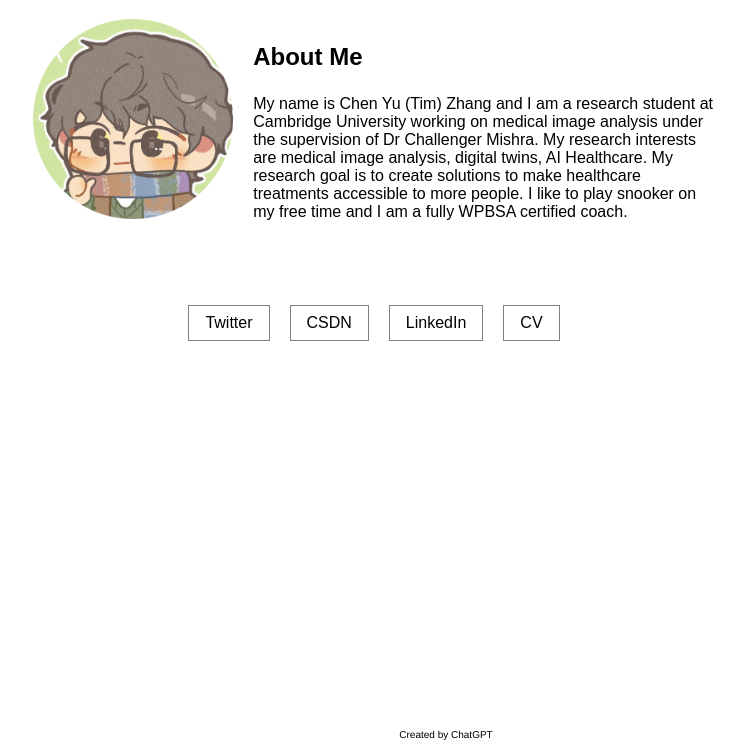
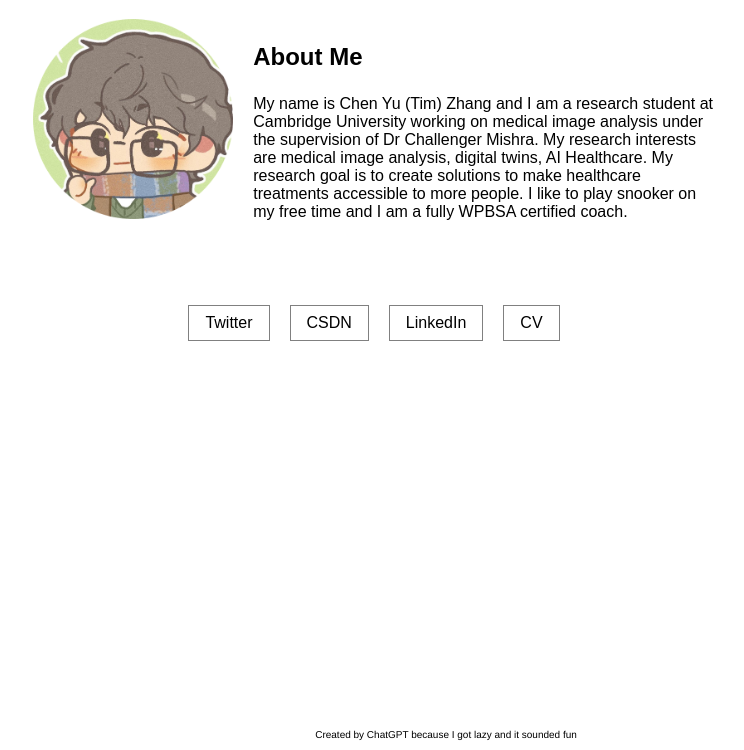
Before and after one commit to TimChenyu/TimChenyu.github.io, a plain HTML site: page index.html in a window 1280 px wide. Shown: the part 50-800 px from the top of the page, without its empty margins (266-1010 px from the left). Drawn offline with Linux system fonts and the light colour scheme; a web font is replaced by a local one.

Commit message:
Update index.html

```diff
--- a/index.html
+++ b/index.html
@@ -335,7 +335,7 @@
       });
     });
   </script>
-  <footer style="text-align: center; font-size: 10px; position: fixed; bottom: 0; width: 100%; padding-bottom: 10px;">Created by ChatGPT</footer>
+  <footer style="text-align: center; font-size: 10px; position: fixed; bottom: 0; width: 100%; padding-bottom: 10px;">Created by ChatGPT because I got lazy and it sounded fun</footer>
 
 
 </body>
```
